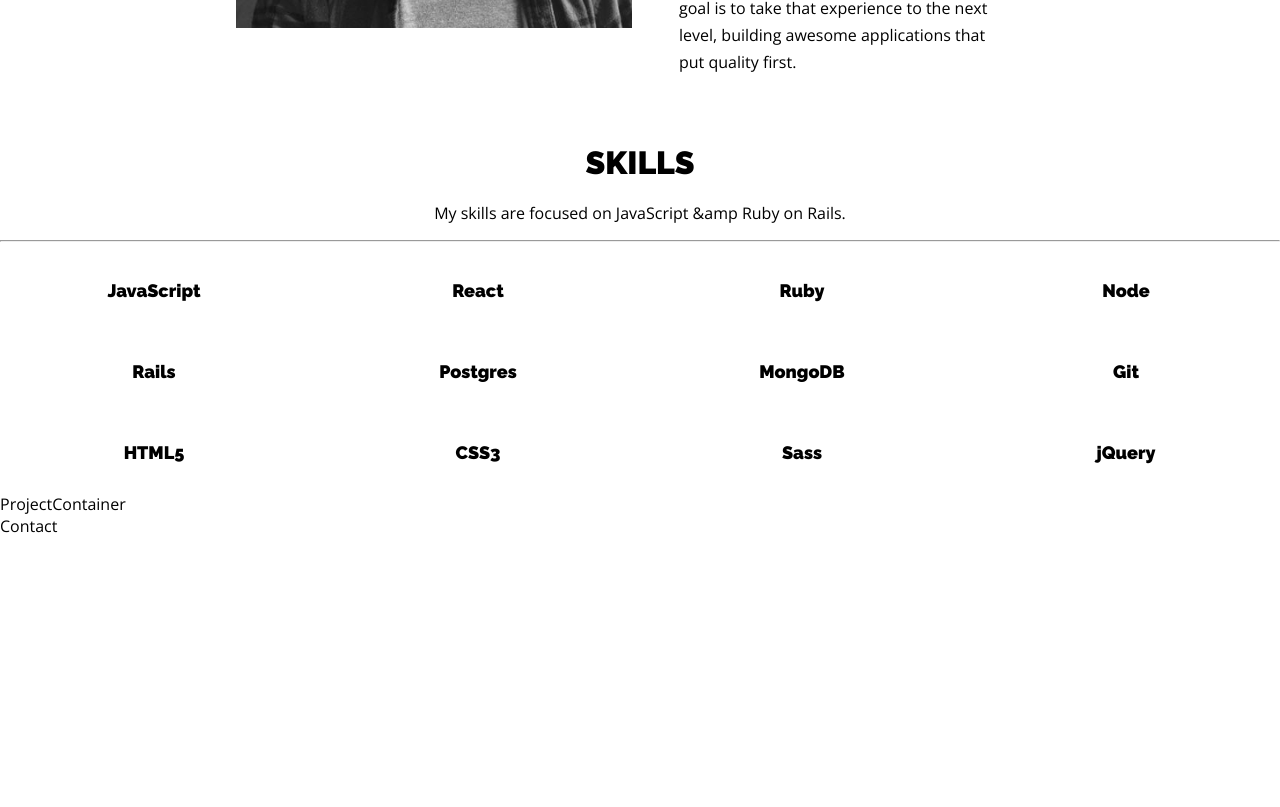
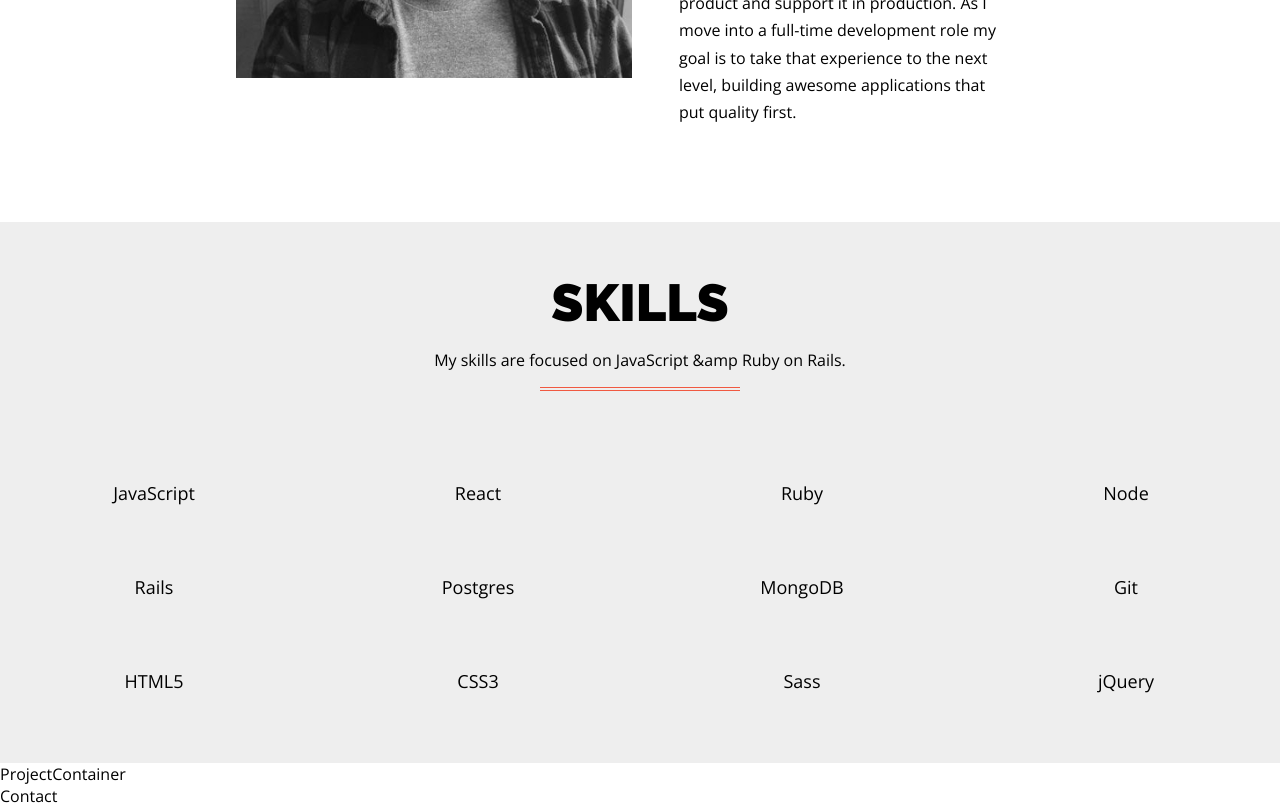
Before and after one commit to ddobson/react-portfolio, a React app: page / in a window 1280 px wide. Shown: the part 1180-1987 px from the top of the page. Before the commit the page ends 1717 px from the top, so only its background shows below. Built offline with nearby package versions, Linux system fonts and the light colour scheme; some icons are missing.

Commit message:
Finish skill styles
Add final non-animation styles to skills section.

```diff
--- a/src/containers/SkillContainer.js
+++ b/src/containers/SkillContainer.js
@@ -25,7 +25,7 @@ const SkillContainer = () => {
           </div>
         </Col>
       </Row>
-      <Row>
+      <Row className="icon-row-wrap">
         <Col xs={12}>
           { content }
         </Col>
--- a/src/styles/About.scss
+++ b/src/styles/About.scss
@@ -1,6 +1,7 @@
 @import 'colors';
 
 .about {
+  margin: 50px 0;
   padding: 30px;
 }
 
--- a/src/styles/Skill.scss
+++ b/src/styles/Skill.scss
@@ -1,7 +1,30 @@
 @import 'colors';
 
+h1 {
+  font-size: 52px;
+  margin: 20px 0 10px;
+  text-align: center;
+}
+
+hr {
+  border: 0;
+  border-bottom: 1px solid $red-bright;
+  border-top: 1px solid $red-bright;
+  height: 2px;
+  max-width: 200px;
+}
+
+.skill-container {
+  background-color: $lt-gray;
+}
+
 .skill-intro {
+  margin: 50px;
   text-align: center;
+}
+
+.icon-row-wrap {
+  padding-bottom: 40px;
 }
 
 .skill-wrap {
@@ -18,9 +41,9 @@
   width: 100px;
 }
 
-.icon-sprite {
+.icon {
   display: block;
-  font-size: 4em;
+  font-size: 4.5em;
   margin: 0 auto 10px;
 
   &:hover {
@@ -29,6 +52,5 @@
 }
 
 span {
-  font-family: 'Raleway', sans-serif;
   font-size: 18px;
 }
--- a/src/styles/colors.scss
+++ b/src/styles/colors.scss
@@ -1,6 +1,7 @@
 // Nuetrals
 $white: #fff;
 $black: #000;
+$lt-gray: #eee;
 $transparent: rgba(0, 0, 0, 0);
 $overlay: rgba(0, 0, 0, .3);
 
```
